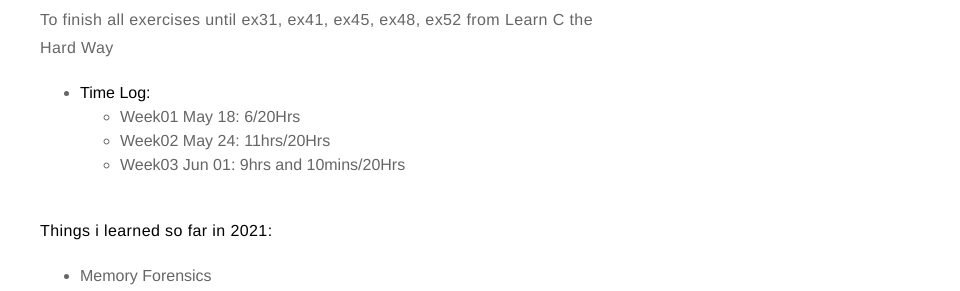
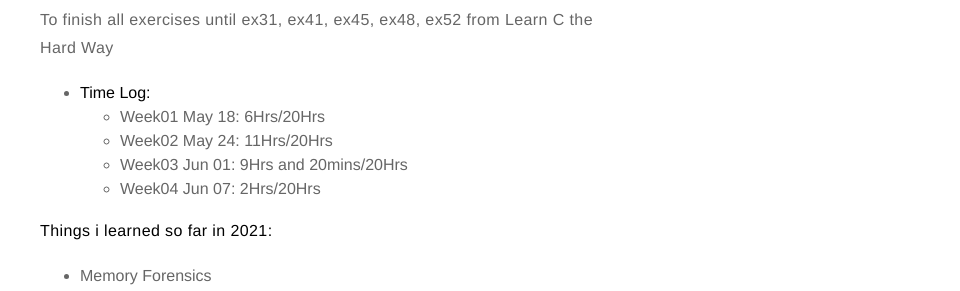
Before and after one commit to MaskedFox/maskedfox.github.io, a Jekyll site: the page built from _posts/2021-05-18-LearningTime2021.md, in a window 1280 px wide. Shown: the part 901-1192 px from the top of the page, without its empty margins (320-1280 px from the left). Built offline with Jekyll 4.4.1, drawn with Linux system fonts in a browser that asks for light colours; comment, search, counter and statistics services are not loaded.

Commit message:
added my time for today

```diff
--- a/_posts/2021-05-18-LearningTime2021.md
+++ b/_posts/2021-05-18-LearningTime2021.md
@@ -30,9 +30,10 @@ At the bottom i will also write all the things im learning in 2021, again to kee
 To finish all exercises until ex31, ex41, ex45, ex48, ex52 from Learn C the Hard Way
 
 - **Time Log:**
-  - Week01 May 18: 6/20Hrs
-  - Week02 May 24: 11hrs/20Hrs
-  - Week03 Jun 01: 9hrs and 10mins/20Hrs
+  - Week01 May 18: 6Hrs/20Hrs
+  - Week02 May 24: 11Hrs/20Hrs
+  - Week03 Jun 01: 9Hrs and 20mins/20Hrs
+  - Week04 Jun 07: 2Hrs/20Hrs
   &nbsp;
 
 **Things i learned so far in 2021:**
```
